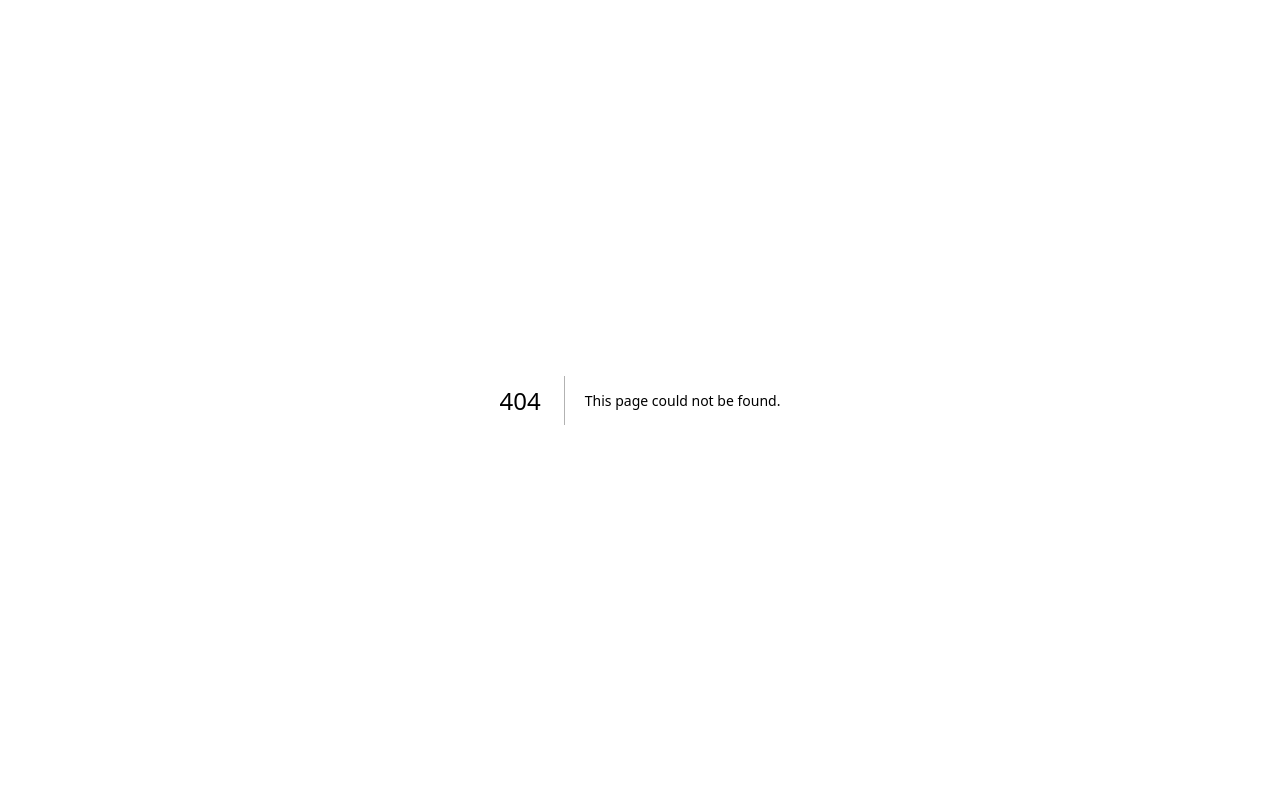
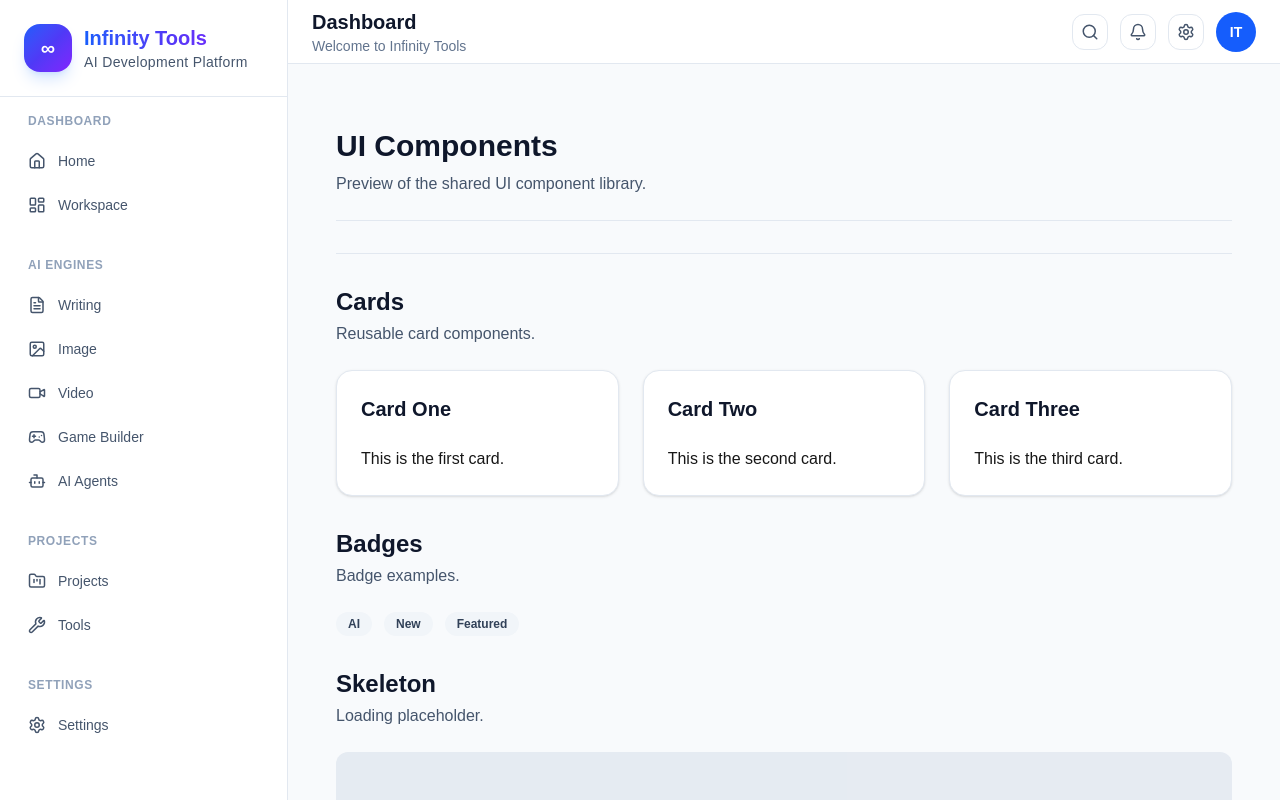
Before and after one commit to hassansyed-999/Infinity-Tools, a Next.js app in the folder apps/web/: page /dashboard/ui-demo in a window 1280 px wide. Before the commit this address had no page. Shown: the top 800 px of the page. Built offline with nearby package versions, Linux system fonts and the light colour scheme.

Commit message:
feat(ui): add shared layout components and UI foundation

```diff
--- /dev/null
+++ b/apps/web/src/app/(dashboard)/dashboard/ui-demo/page.tsx
@@ -0,0 +1,109 @@
+import {
+  Badge,
+  Card,
+  CardContent,
+  CardHeader,
+  Container,
+  Divider,
+  EmptyState,
+  Grid,
+  PageHeader,
+  PageSection,
+  SectionHeader,
+  Skeleton,
+  Stack,
+} from "../../../../components/ui";
+
+export default function UIDemoPage() {
+  return (
+    <Container className="py-10">
+      <Stack gap="lg">
+        <PageHeader
+          title="UI Components"
+          description="Preview of the shared UI component library."
+        />
+
+        <Divider />
+
+        <PageSection>
+          <SectionHeader
+            title="Cards"
+            description="Reusable card components."
+          />
+
+          <Grid cols={3}>
+            <Card>
+              <CardHeader>
+                <h3 className="text-xl font-bold text-slate-900">
+                  Card One
+                </h3>
+              </CardHeader>
+
+              <CardContent>
+                This is the first card.
+              </CardContent>
+            </Card>
+
+            <Card>
+              <CardHeader>
+                <h3 className="text-xl font-bold text-slate-900">
+                  Card Two
+                </h3>
+              </CardHeader>
+
+              <CardContent>
+                This is the second card.
+              </CardContent>
+            </Card>
+
+            <Card>
+              <CardHeader>
+                <h3 className="text-xl font-bold text-slate-900">
+                  Card Three
+                </h3>
+              </CardHeader>
+
+              <CardContent>
+                This is the third card.
+              </CardContent>
+            </Card>
+          </Grid>
+        </PageSection>
+
+        <PageSection>
+          <SectionHeader
+            title="Badges"
+            description="Badge examples."
+          />
+
+          <div className="flex flex-wrap gap-3">
+            <Badge>AI</Badge>
+            <Badge>New</Badge>
+            <Badge>Featured</Badge>
+          </div>
+        </PageSection>
+
+        <PageSection>
+          <SectionHeader
+            title="Skeleton"
+            description="Loading placeholder."
+          />
+
+          <Skeleton className="h-24 w-full" />
+        </PageSection>
+
+        <PageSection>
+          <SectionHeader
+            title="Empty State"
+            description="Placeholder component."
+          />
+
+          <EmptyState
+            title="No Projects"
+            description="Create your first project to get started."
+          />
+        </PageSection>
+      </Stack>
+    </Container>
+  );
+}
--- /dev/null
+++ b/apps/web/src/components/ui/Container.tsx
@@ -0,0 +1,17 @@
+import { ReactNode } from "react";
+
+interface ContainerProps {
+  children: ReactNode;
+  className?: string;
+}
+
+export function Container({
+  children,
+  className = "",
+}: ContainerProps) {
+  return (
+    <div className={`mx-auto w-full max-w-7xl px-6 ${className}`}>
+      {children}
+    </div>
+  );
+}
--- /dev/null
+++ b/apps/web/src/components/ui/Divider.tsx
@@ -0,0 +1,13 @@
+interface DividerProps {
+  className?: string;
+}
+
+export function Divider({
+  className = "",
+}: DividerProps) {
+  return (
+    <hr
+      className={`border-0 border-t border-slate-200 ${className}`}
+    />
+  );
+}
--- /dev/null
+++ b/apps/web/src/components/ui/PageHeader.tsx
@@ -0,0 +1,35 @@
+import { ReactNode } from "react";
+
+interface PageHeaderProps {
+  title: string;
+  description?: string;
+  actions?: ReactNode;
+}
+
+export function PageHeader({
+  title,
+  description,
+  actions,
+}: PageHeaderProps) {
+  return (
+    <div className="mb-8 flex flex-col gap-4 border-b border-slate-200 pb-6 md:flex-row md:items-center md:justify-between">
+      <div>
+        <h1 className="text-3xl font-black text-slate-900">
+          {title}
+        </h1>
+
+        {description && (
+          <p className="mt-2 max-w-2xl text-slate-600">
+            {description}
+          </p>
+        )}
+      </div>
+
+      {actions && (
+        <div className="flex items-center gap-3">
+          {actions}
+        </div>
+      )}
+    </div>
+  );
+}
--- /dev/null
+++ b/apps/web/src/components/ui/PageSection.tsx
@@ -0,0 +1,17 @@
+import { ReactNode } from "react";
+
+interface PageSectionProps {
+  children: ReactNode;
+  className?: string;
+}
+
+export function PageSection({
+  children,
+  className = "",
+}: PageSectionProps) {
+  return (
+    <section className={`space-y-6 ${className}`}>
+      {children}
+    </section>
+  );
+}
--- /dev/null
+++ b/apps/web/src/components/ui/Stack.tsx
@@ -0,0 +1,25 @@
+import { ReactNode } from "react";
+
+interface StackProps {
+  children: ReactNode;
+  className?: string;
+  gap?: "sm" | "md" | "lg";
+}
+
+export function Stack({
+  children,
+  className = "",
+  gap = "md",
+}: StackProps) {
+  const gaps = {
+    sm: "space-y-2",
+    md: "space-y-4",
+    lg: "space-y-8",
+  };
+
+  return (
+    <div className={`${gaps[gap]} ${className}`}>
+      {children}
+    </div>
+  );
+}
--- a/apps/web/src/components/ui/index.ts
+++ b/apps/web/src/components/ui/index.ts
@@ -2,8 +2,13 @@ export * from "./Badge";
 export * from "./Card";
 export * from "./CardContent";
 export * from "./CardHeader";
+export * from "./Container";
+export * from "./Divider";
 export * from "./EmptyState";
 export * from "./ErrorBoundary";
 export * from "./Grid";
+export * from "./PageHeader";
+export * from "./PageSection";
 export * from "./SectionHeader";
 export * from "./Skeleton";
+export * from "./Stack";
```
